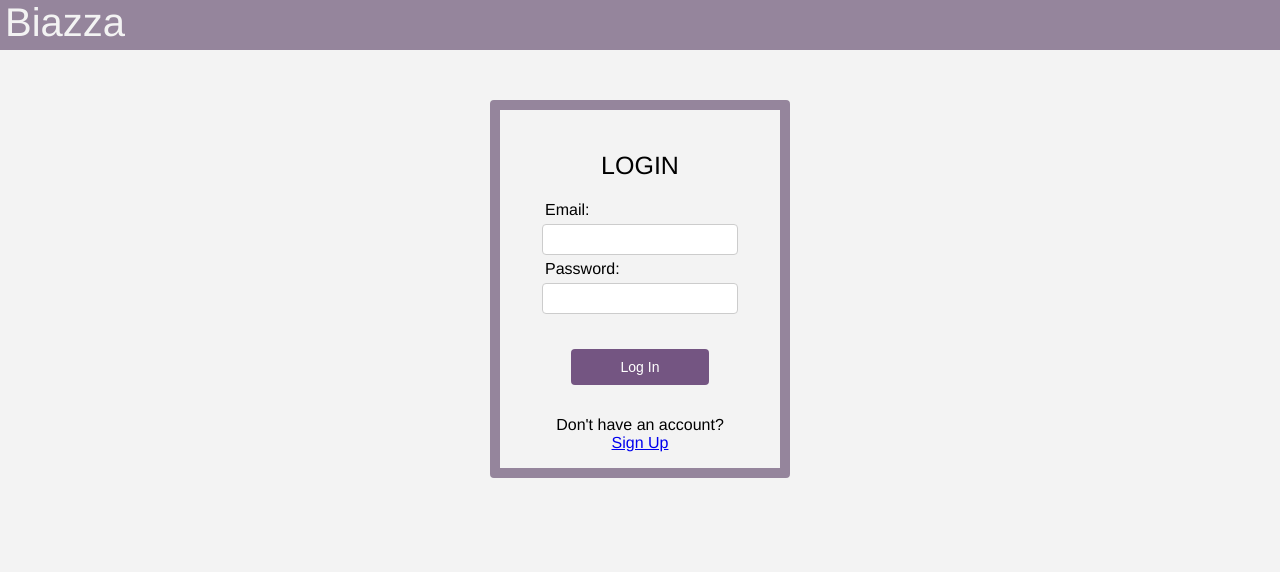
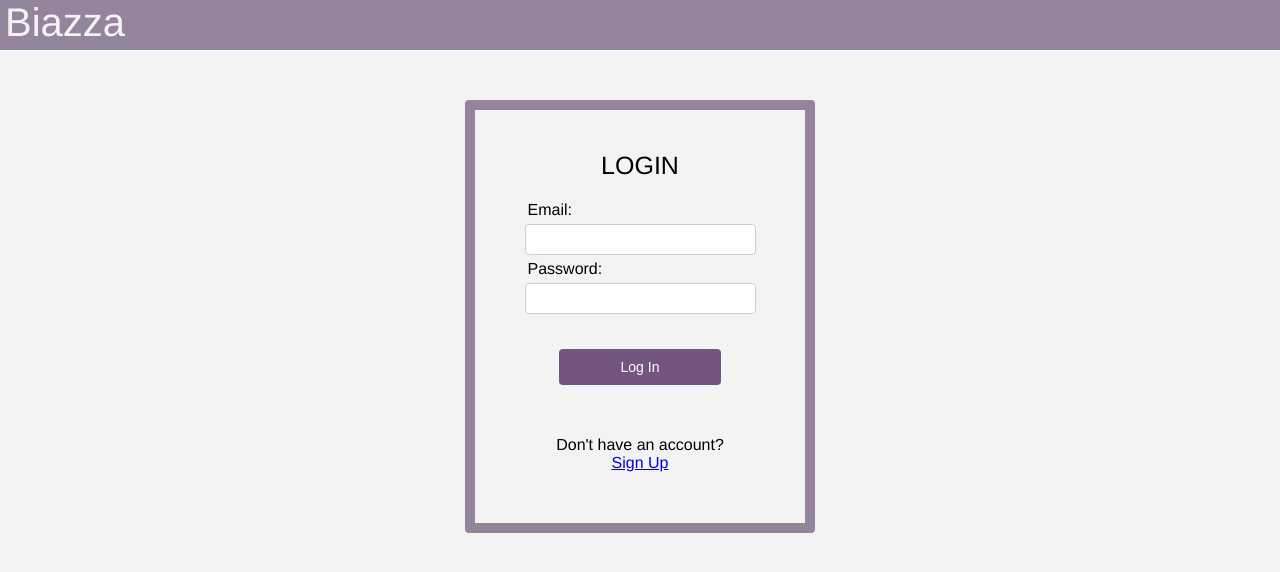
Before and after one commit to software-assignments-spring2021/spring-2020-basic-thunder, a React (Create React App) app in the folder front-end/: page /log-in in a window 1280 px wide. Shown: the top 572 px of the page. Built offline with nearby package versions, Linux system fonts and the light colour scheme.

Commit message:
adjust login form size

```diff
--- a/front-end/src/login_view.js
+++ b/front-end/src/login_view.js
@@ -38,7 +38,7 @@ const LoginForm = function() {
 
                 <input type="submit" value="Log In" />
 
-                <p>Don't have an account?
+                <p>Don't have an account? <br/>
                     <Link to="sign-up">
                         <span>Sign Up</span>
                     </Link>
--- a/front-end/src/styles/LoginView.css
+++ b/front-end/src/styles/LoginView.css
@@ -34,7 +34,7 @@
 }
 
 .LoginView #login {
-    width: 280px;
+    width: 330px;
     border: 10px solid #95859c;
     margin: 50px;
     display: inline-block;
@@ -85,7 +85,7 @@
     background-color: #745582;
     color: white;
     padding: 10px 15px 10px 15px;
-    margin: 30px 0 15px 0;
+    margin: 30px 0 20px 0;
     border: none;
     border-radius: 4px;
     cursor: pointer;
@@ -96,7 +96,8 @@
 }
 
 .LoginView form p {
-
+    padding-top: 15px;
+    padding-bottom: 35px;
 }
 
 /*
```
